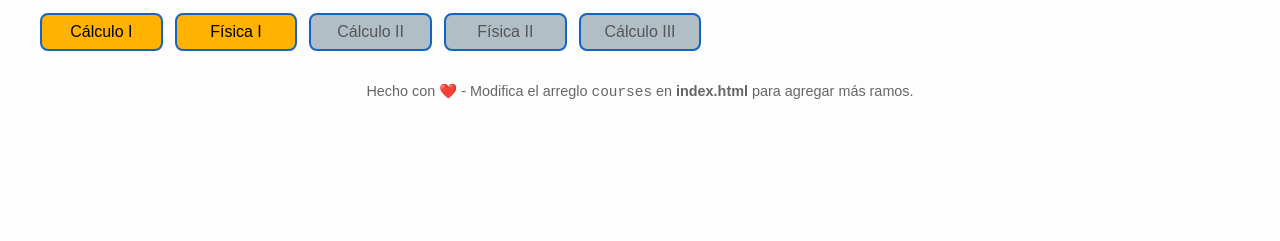
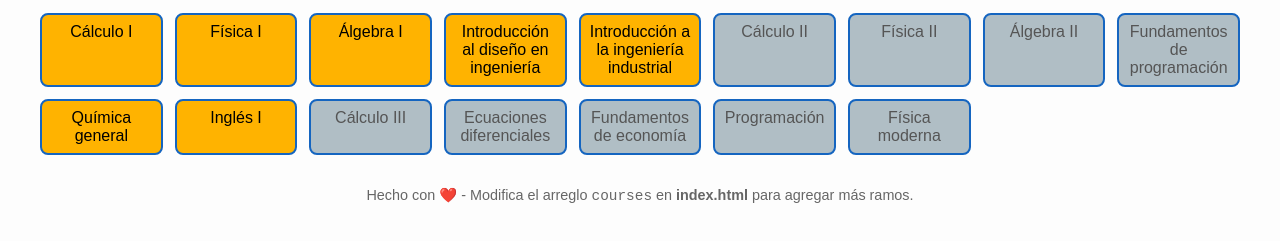
Before and after one commit to yeiicattalina/malla-interactiva-ici-usach, a plain HTML site: page index.html in a window 1280 px wide. Shown: the part 77-318 px from the top of the page. Drawn offline with Linux system fonts and the light colour scheme.

Commit message:
MALLA AVANZADA

```diff
--- a/index.html
+++ b/index.html
@@ -32,9 +32,22 @@
 const courses = [
     { id:"CALC1", name:"Cálculo I", sem:1, prereq:[] },
     { id:"FIS1",  name:"Física I",   sem:1, prereq:[] },
-    { id:"CALC2", name:"Cálculo II", sem:2, prereq:["CALC1"] },
-    { id:"FIS2",  name:"Física II",  sem:2, prereq:["FIS1","CALC1"] },
+    { id:"ALG1", name:"Álgebra I", sem:1, prereq:[] },
+    { id:"IDI", name:"Introducción al diseño en ingeniería", sem:1, prereq:[] },
+    { id:"III",  name:"Introducción a la ingeniería industrial",   sem:1, prereq:[] },
+
+    { id:"CALC2", name:"Cálculo II",sem:2, prereq:["CALC1"] },
+    { id:"FIS2",  name:"Física II",  sem:2, prereq:["FIS1"] },
+    { id:"ALG2", name:"Álgebra II", sem:2, prereq:["ALG1"] },
+    { id:"FPRO",  name:"Fundamentos de programación",   sem:2, prereq:["IDI"] },
+    { id:"QUIM", name:"Química general", sem:2, prereq:[] },
+
+    { id:"ING1",  name:"Inglés I",  sem:3, prereq:[] },
     { id:"CALC3", name:"Cálculo III",sem:3, prereq:["CALC2"] },
+    { id:"EDO", name:"Ecuaciones diferenciales", sem:3, prereq:["ALG2", "CALC2"] },
+    { id:"FUNDECO",  name:"Fundamentos de economía",   sem:3, prereq:["CALC1"] },
+    { id:"PROGRA", name:"Programación", sem:2, prereq:["FUNDECO"] },
+    { id:"MODERNA", name:"Física moderna", sem:2, prereq:["FIS2"] },
 ];
 // --------------------------------
 
```
